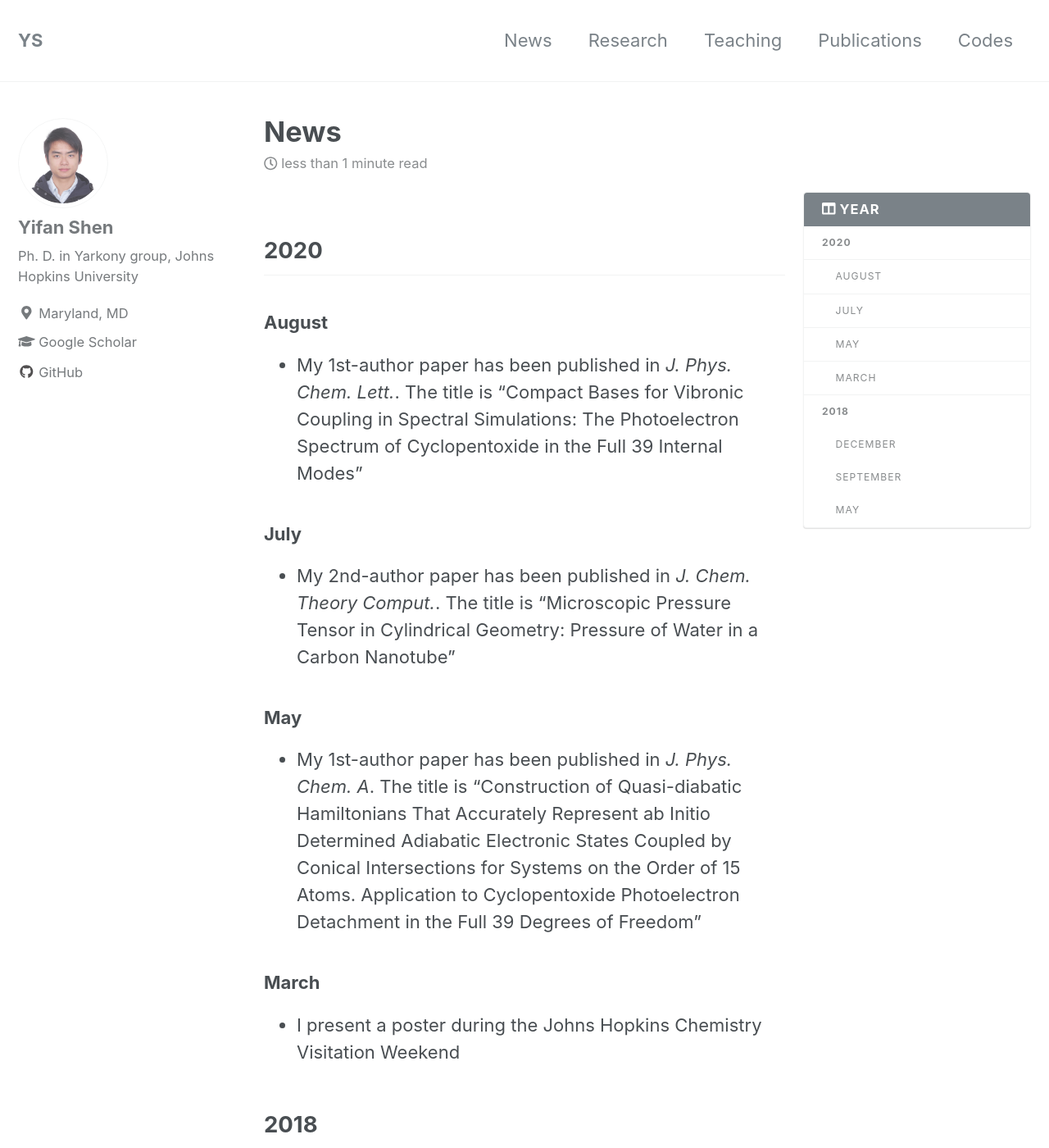
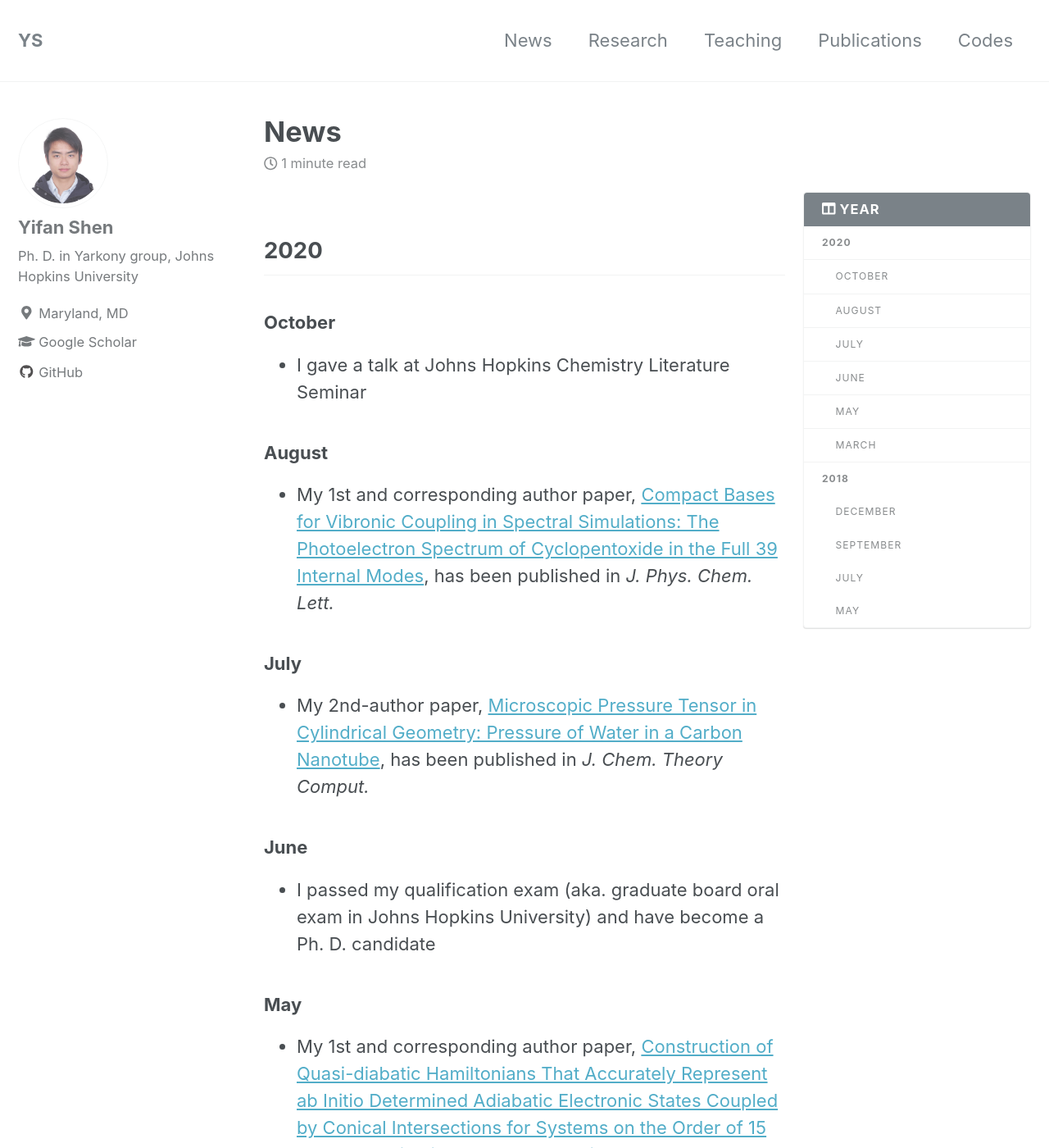
Before and after one commit to YifanShenSZ/YifanShenSZ.github.io, a Jekyll site: the page built from _pages/news.md, in a window 1280 px wide and 1400 px high. Shown: the whole window at 82% size. Built offline with Jekyll 4.4.1, drawn with Linux system fonts in a browser that asks for light colours; nearby versions of some CDN libraries; some of the changed text lies outside the part shown.

Commit message:
update contents

```diff
--- a/_pages/news.md
+++ b/_pages/news.md
@@ -9,24 +9,33 @@ toc_label: "Year"
 toc_icon: "columns"
 ---
 ## 2020
+### October
+- I gave a talk at Johns Hopkins Chemistry Literature Seminar
+
 ### August
-- My 1st-author paper has been published in *J. Phys. Chem. Lett.*. The title is "Compact Bases for Vibronic Coupling in Spectral Simulations: The Photoelectron Spectrum of Cyclopentoxide in the Full 39 Internal Modes"
+- My 1st and corresponding author paper, [Compact Bases for Vibronic Coupling in Spectral Simulations: The Photoelectron Spectrum of Cyclopentoxide in the Full 39 Internal Modes](https://doi.org/10.1021/acs.jpclett.0c02199), has been published in *J. Phys. Chem. Lett.*
 
 ### July
-- My 2nd-author paper has been published in *J. Chem. Theory Comput.*. The title is "Microscopic Pressure Tensor in Cylindrical Geometry: Pressure of Water in a Carbon Nanotube"
+- My 2nd-author paper, [Microscopic Pressure Tensor in Cylindrical Geometry: Pressure of Water in a Carbon Nanotube](https://doi.org/10.1021/acs.jctc.0c00607), has been published in *J. Chem. Theory Comput.*
+
+### June
+- I passed my qualification exam (aka. graduate board oral exam in Johns Hopkins University) and have become a Ph. D. candidate
 
 ### May
-- My 1st-author paper has been published in *J. Phys. Chem. A*. The title is "Construction of Quasi-diabatic Hamiltonians That Accurately Represent ab Initio Determined Adiabatic Electronic States Coupled by Conical Intersections for Systems on the Order of 15 Atoms. Application to Cyclopentoxide Photoelectron Detachment in the Full 39 Degrees of Freedom"
+- My 1st and corresponding author paper, [Construction of Quasi-diabatic Hamiltonians That Accurately Represent ab Initio Determined Adiabatic Electronic States Coupled by Conical Intersections for Systems on the Order of 15 Atoms. Application to Cyclopentoxide Photoelectron Detachment in the Full 39 Degrees of Freedom](https://doi.org/10.1021/acs.jpca.0c02763), has been published in *J. Phys. Chem. A*
 
 ### March
-- I present a poster during the Johns Hopkins Chemistry Visitation Weekend
+- I presented a poster during the Johns Hopkins Chemistry Visitation Weekend
 
 ## 2018
 ### December
-- My 1st-author paper has been published in *J. Chem. Phys.*. The title is "Semiclassical Moyal dynamics"
+- My 1st-author paper, [Semiclassical Moyal dynamics](https://doi.org/10.1063/1.5067005), has been published in *J. Chem. Phys.*
 
 ### September
-- I joined Prof. David Yarkony's group at Zhejiang University as a Ph. D. student
+- I joined Prof. David Yarkony's group at Johns Hopkins University as a Ph. D. student
+
+### July
+- I obtained my B. S. in chemistry and physics minor from Zhejiang University
 
 ### May
-- My 2nd-author paper has been published in *J. Chem. Phys.*. The title is "High-density equation of state for a two-dimensional Lennard-Jones solid"
+- My 2nd-author paper, [High-density equation of state for a two-dimensional Lennard-Jones solid](https://doi.org/10.1063/1.5029488), has been published in *J. Chem. Phys.*
```
Also changed, not shown: _pages/codes.md (+1 -1 lines), _pages/publications.md (+5 -5 lines), _pages/research.md (+12 -0 lines), _pages/teaching.md (+13 -1 lines), assets/images/publications/2018jcp_LJ.png (renamed from assets/images/2018jcp_LJ.png), assets/images/publications/2018jcp_SMD.jpeg (renamed from assets/images/2018jcp_SMD.jpeg), assets/images/publications/2020jpca.gif (renamed from assets/images/2020jpca.gif), assets/images/publications/2020jpcl.gif (renamed from assets/images/2020jpcl.gif), assets/images/research/cyclohexoxy_spectrum.png (added), 3 other files.
